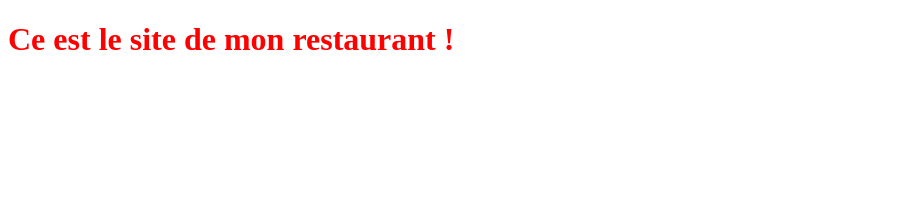
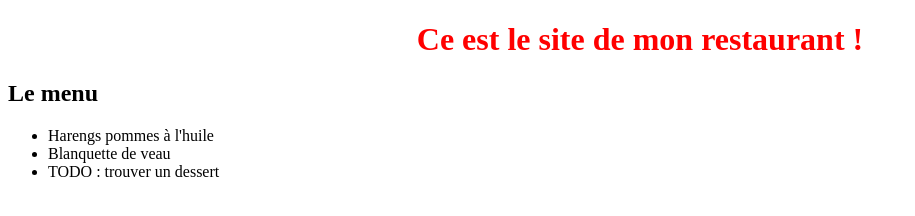
Before and after one commit to ks27/gitround1, a plain HTML site: page index.html in a window 1280 px wide. Shown: the whole page, without its empty margins (0-915 px from the left). Drawn offline with Linux system fonts and the light colour scheme.

Commit message:
my kikou txt

```diff
--- a/index.html
+++ b/index.html
@@ -16,6 +16,12 @@
             <p class="browsehappy">You are using an <strong>outdated</strong> browser. Please <a href="#">upgrade your browser</a> to improve your experience.</p>
         <![endif]-->
         <h1>Ce est le site de mon restaurant !</h1>
+        <h2>Le menu</h2>
+        <ul>
+            <li>Harengs pommes à l'huile</li>
+            <li>Blanquette de veau</li>
+            <li>TODO : trouver un dessert</li>
+        </ul>
         <script src="" async defer></script>
     </body>
 </html>
--- a/style.css
+++ b/style.css
@@ -1,3 +1,4 @@
 h1 {
   color: red;
+  text-align: center;
 }
```
Also changed, not shown: kikou.txt (added).
